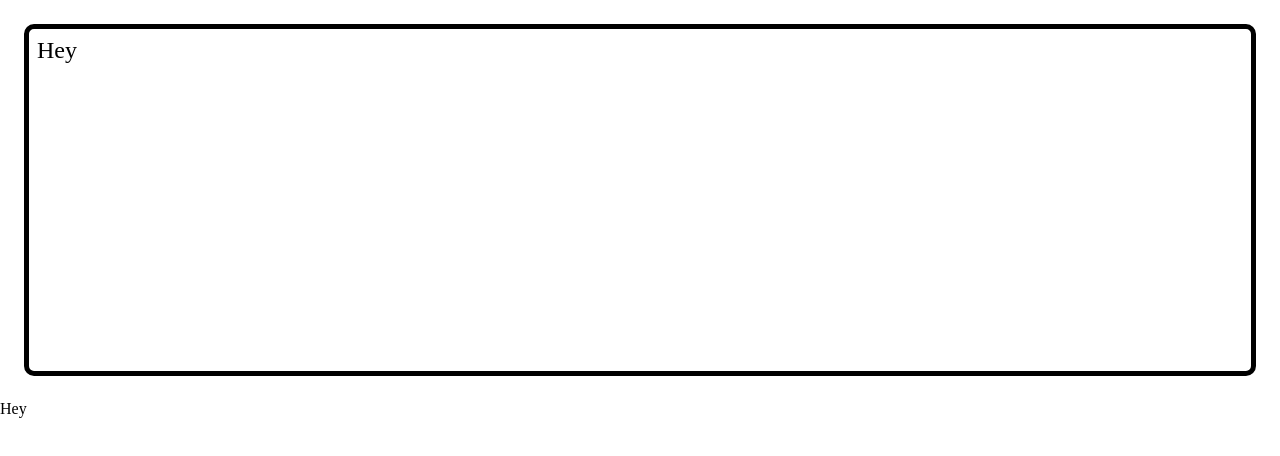
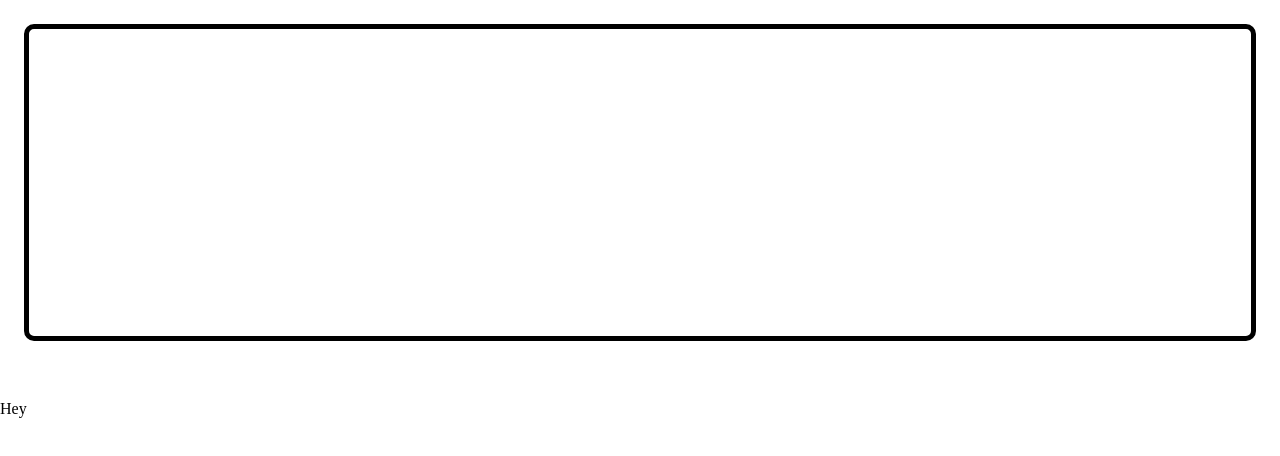
Before and after one commit to aedit/virtual-keyboard, a Vue app: page / in a window 1280 px wide. Shown: the top 456 px of the page. Built offline with nearby package versions, Linux system fonts and the light colour scheme; a web font is replaced by a local one.

Commit message:
TextEditor : Using textarea

```diff
--- a/src/components/TextEditor.vue
+++ b/src/components/TextEditor.vue
@@ -1,11 +1,15 @@
 <template>
-  <div ref="text-editor" class="text-editor">Hey</div>
+  <div ref="text-editor" class="text-editor">
+    <textarea readonly v-model="text" />
+  </div>
 </template>
 
 <script>
 export default {
-  mounted() {
-    this.$refs['text-editor'].contentEditable = true
+  data() {
+    return {
+      text: ''
+    }
   }
 }
 </script>
@@ -13,13 +17,19 @@ export default {
 <style lang="scss">
 .text-editor {
   margin: 1.5rem;
+
+  textarea {
+    resize: none;
+    width: 100%;
+    height: 90%;
     padding: 0.5rem;
     border: 5px solid black;
     border-radius: 10px;
     font-size: 1.5rem;
-  overflow-y: auto;
+
     &:focus {
       outline: none;
     }
   }
+}
 </style>
```
Lines whose indentation alone changed are shown as unchanged.
